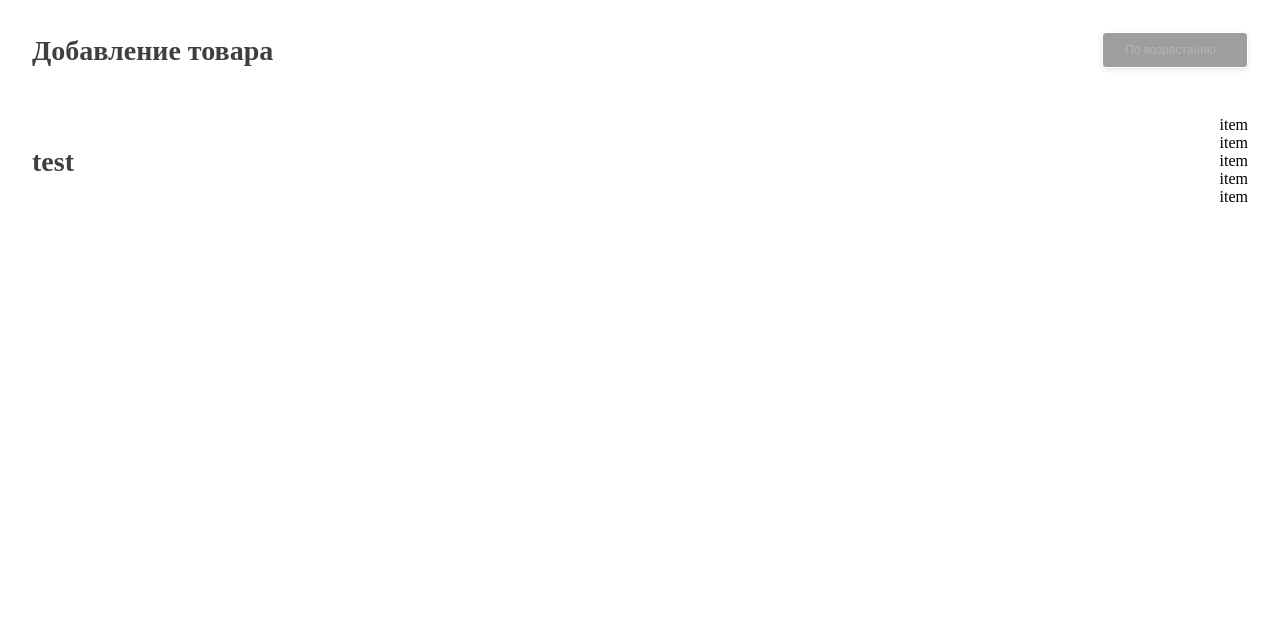
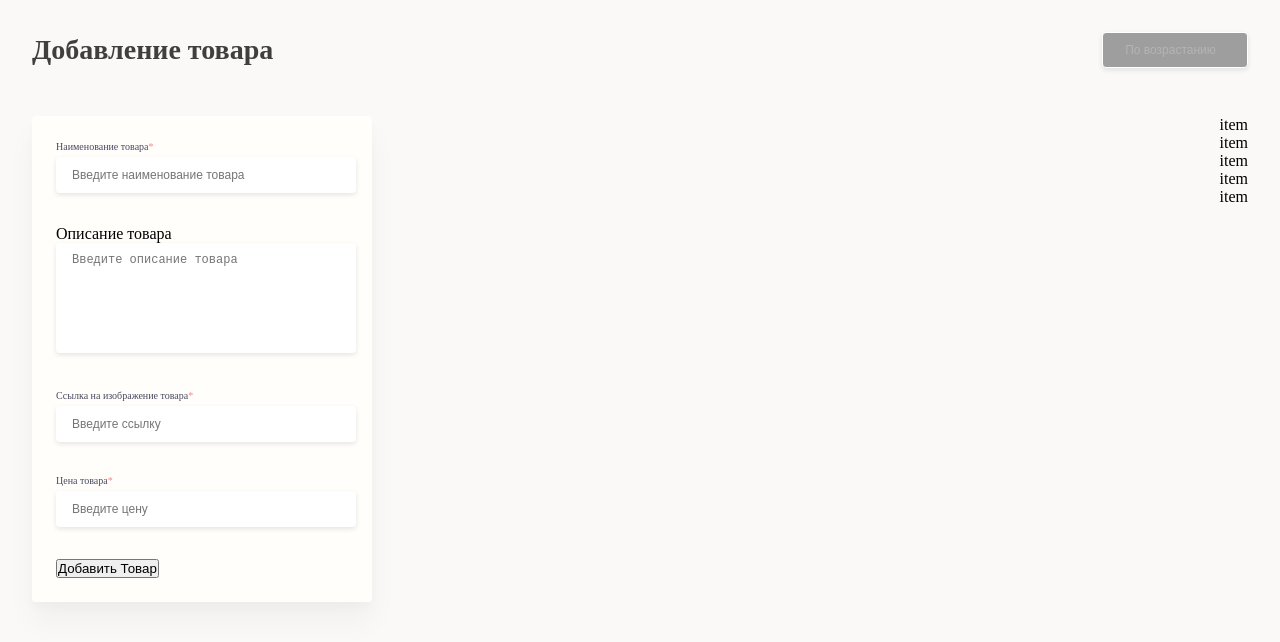
Before and after one commit to Claytone445/ida-store, a Nuxt app: page / in a window 1280 px wide. Shown: the top 642 px of the page. Built offline with nearby package versions, Linux system fonts and the light colour scheme; grey boxes are pictures that could not be loaded.

Commit message:
added add item form

```diff
--- a/assets/scss/_variables.scss
+++ b/assets/scss/_variables.scss
@@ -1,2 +1,5 @@
-$mainBG:#E5E5E5;
+$mainBG:#FAF9F7;
 $select:#B4B4B4;
+$formBG:#FFFEFB;
+$label:#49485E;
+$labelSpan:#FF8484;
--- a/components/AddItem.vue
+++ b/components/AddItem.vue
@@ -1,6 +1,26 @@
 <!-- Please remove this file from your project -->
 <template>
-  <h1>test</h1>
+  <div class="form">
+    <div class="form__item">
+    <label for="itemName" class="form__label">Наименование товара<span>*</span></label>
+    <input id ="itemName" placeholder="Введите наименование товара" type="text" class="form__input">
+    </div>
+    <div class="form__item">
+    <label for="itemDescription" class="form__description-label">Описание товара</label>
+    <textarea id="itemDescription"  placeholder="Введите описание товара" name="description"  class="form__description"></textarea>
+    </div>
+    <div class="form__item">
+      <label for="imageUrl" class="form__label">Ссылка на изображение товара<span>*</span></label>
+      <input id ="imageUrl"  placeholder="Введите ссылку" type="url" class="form__input">
+    </div>
+    <div class="form__item">
+      <label for="itemPrice" class="form__label">Цена товара<span>*</span></label>
+      <input id ="itemPrice" placeholder="Введите цену" type="number" class="form__input">
+    </div>
+    <div class="form__item">
+      <button class="form__btn">Добавить Товар</button>
+    </div>
+  </div>
 </template>
 
 <script>
@@ -10,9 +30,74 @@ export default {
 </script>
 
 <style lang="scss">
-h1 {
-  display: flex;
-  justify-content: space-between;
-  align-items: center;
+* {
+  padding: 0;
+  margin: 0;
+}
+
+
+
+@import "~assets/scss/variables";
+.form {
+  max-width: 332px;
+  background-color: $formBG;
+  box-shadow: 0px 20px 30px rgba(0, 0, 0, 0.04), 0px 6px 10px rgba(0, 0, 0, 0.02);
+  padding: 24px;
+  border-radius: 4px;
+
+  &__item {
+    margin-bottom: 32px;
+  }
+  &__item:last-child {
+    margin: 0px;
+  }
+  &__label {
+    display: block;
+    font-weight: 400;
+    font-size: 10px;
+    line-height: 13px;
+    color: $label;
+    margin-bottom: 4px;
+  }
+  &__label span {
+    color:$labelSpan;
+  }
+  &__input {
+    padding-left: 16px;
+    height: 36px;
+    max-width: 284px;
+    width: 100%;
+    outline: none;
+    transition: all 0.5s ease 0s;
+    font-weight: 400;
+    font-size: 12px;
+    line-height: 15px;
+    box-shadow: 0px 2px 5px rgba(0, 0, 0, 0.1);
+    border: white;
+    border-radius: 4px;
+  }
+  &__input:focus {
+    box-shadow: 0 0 15px #fff;
+  }
+
+  &__description {
+    padding: 10px 0 0 16px;
+    max-width: 284px;
+    width: 100%;
+    resize: none;
+    min-height: 100px;
+    outline: none;
+    font-weight: 400;
+    font-size: 12px;
+    line-height: 15px;
+    box-shadow: 0px 2px 5px rgba(0, 0, 0, 0.1);
+    border: white;
+    border-radius: 4px;
+    transition: all 0.5s ease 0s;
+  }
+ &__description:focus {
+   box-shadow: 0 0 15px #fff;
+ }
+
 }
 </style>
--- a/pages/index.vue
+++ b/pages/index.vue
@@ -32,6 +32,7 @@ body {
   box-sizing: border-box;
   padding: 0;
   margin: 0;
+  background-color: $mainBG;
 }
 
 h1 {
@@ -45,7 +46,7 @@ h1 {
 }
 
 .main {
-  margin: 32px;
+  margin: 0px 32px;
   max-width: 1440px;
   margin: 0 auto;
 }
```
